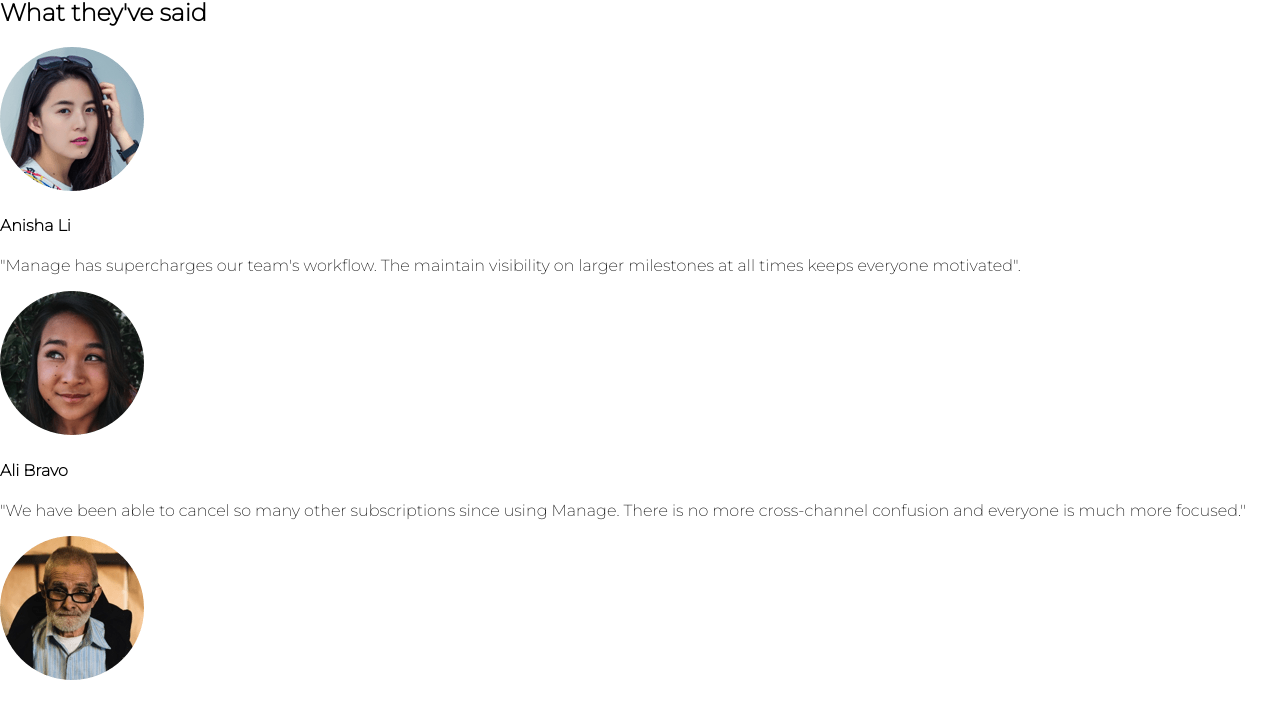
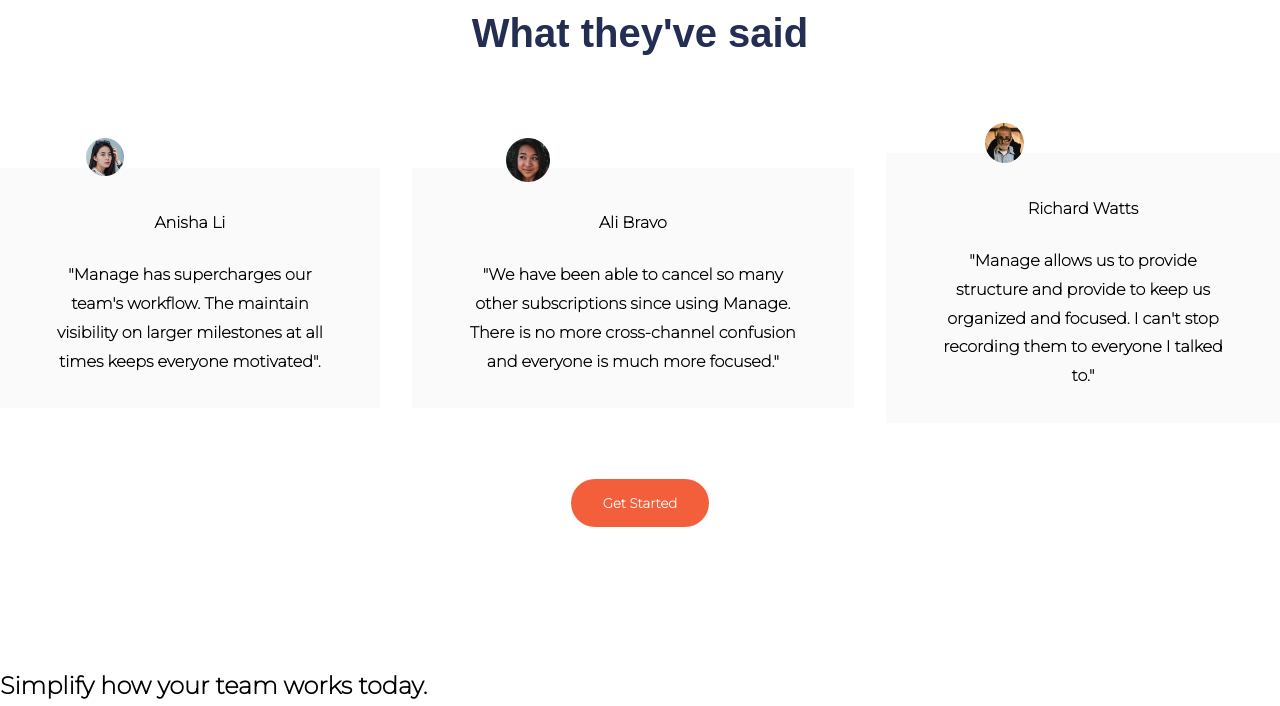
Before and after one commit to vsvang87/manage_landing_page, a plain HTML site: page index.html in a window 1280 px wide. Shown: the part 1686-2392 px from the top of the page. Drawn offline with Linux system fonts and the light colour scheme.

Commit message:
add layout, color, font-size

```diff
--- a/css/style.scss
+++ b/css/style.scss
@@ -2,10 +2,14 @@
 @use 'mixins' as *;
 @use 'variables' as *;
 
+* {
+    font-family: 'Montserrat', sans-serif;
+}
+
 body {
     padding: 0;
     margin: 0;
-    font-family: 'Montserrat', sans-serif;
+
 }
 .container {
 width: min(90%, 100rem);
@@ -120,7 +124,7 @@ header {
             h2 {
                 font-size: 2.5rem;
                 font-family: sans-serif;
-                margin-top: 1rem;
+                margin-top: 0.5rem;
             }
             p {
                 width: 50%;
@@ -159,3 +163,61 @@ header {
        }
     }
 }
+ /*-----------------Section 2---------------*/
+.sect-2 {
+    min-height: 80vh;
+    .sect-2-content {
+        h1 {
+            font-size: 2.5rem;
+            font-family: sans-serif;
+            text-align: center;
+            padding-bottom: 4rem;
+            color: $colorDarkBlue;
+        }
+        .inner-content {
+            @include flexspacebetween;
+            gap: 2rem;
+            text-align: center;
+            .quote {
+                background: $colorLightGray;
+                min-height: 25vh;
+                padding: 1rem 3rem;
+                position: relative;
+                img {
+                    width: 10%;
+                    position: absolute;
+                    top: -30px;
+                    right: 16rem;
+                }
+                .ali {
+                    right: 19rem;
+
+                }
+                h4 {
+                    padding: .5rem;
+                }
+                p {
+                    font-weight: bold;
+                    line-height: 1.8rem;
+                }
+            }
+        }
+        .get-start-div {
+            text-align: center;
+            margin-top: 3.5rem;
+            .btn {
+                background: $orange;
+                padding: 1rem 2rem;
+                border: none;
+                color: $colorLightGray;
+                border-radius: 50px 50px;
+                font-weight: bold;
+                cursor: pointer;
+                transition: .15s ease-in-out;
+                &:hover {
+                    background: $lightOrange;
+                }
+            }
+        }
+    }
+}
--- a/index.html
+++ b/index.html
@@ -120,6 +120,7 @@
           </div>
           <div class="quote">
             <img
+              class="ali"
               src="/manage-landing-page-master/images/avatar-ali.png"
               alt=""
             />
@@ -143,11 +144,13 @@
             </p>
           </div>
         </div>
-        <button>Get Started</button>
+        <div class="get-start-div">
+          <button class="btn">Get Started</button>
+        </div>
       </div>
     </section>
     <!---------section 3-------------->
-    <section>
+    <section class="sect-3">
       <div class="bg">
         <div class="sect-3-content">
           <div class="left-content">
```
Also changed, not shown: css/style.css, 1 other file.
